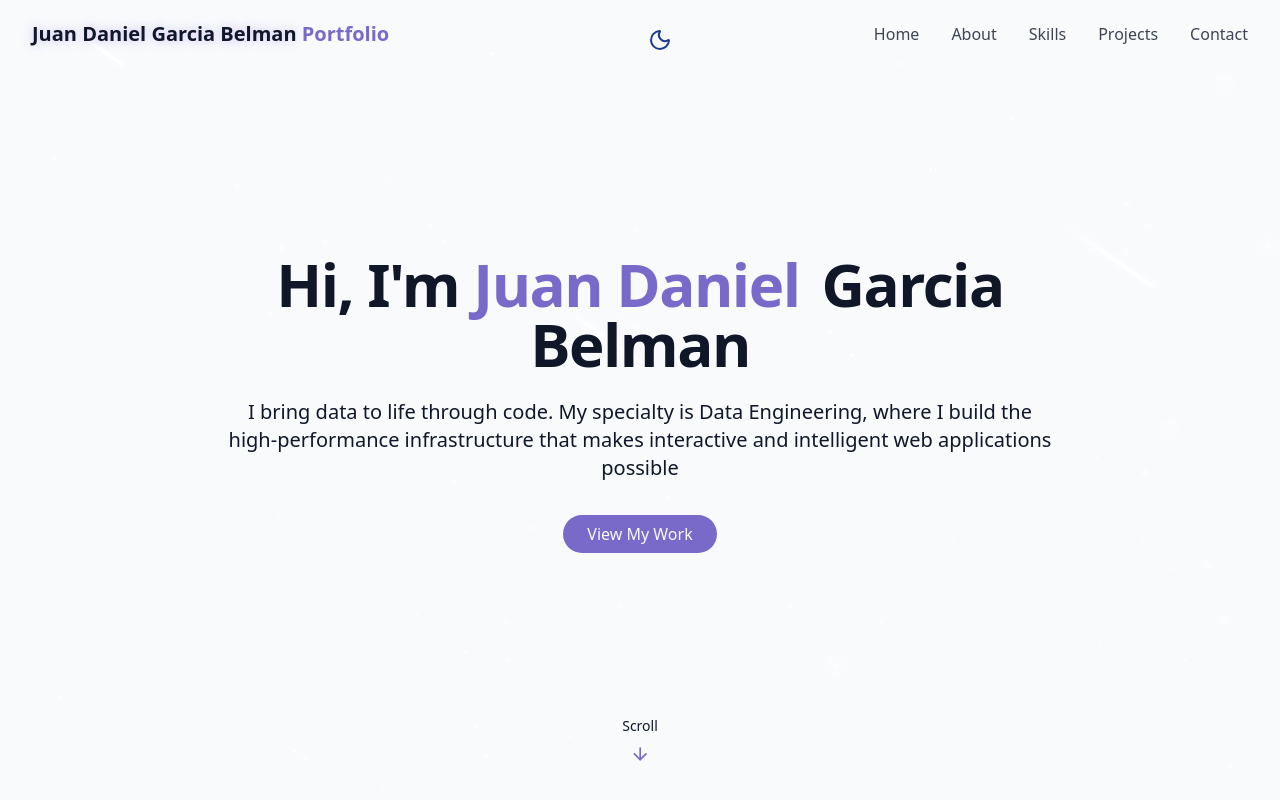
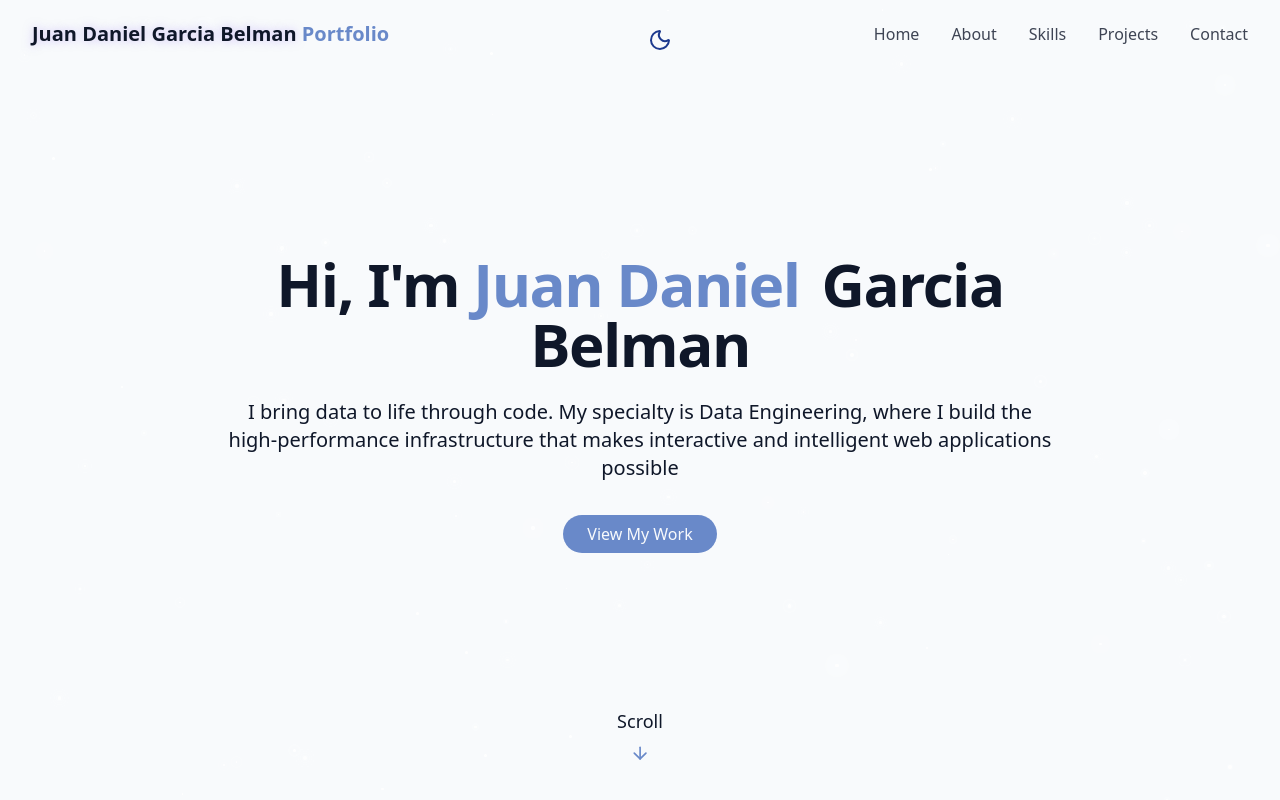
Before and after one commit to Daniel-jcVv/portfolio-web, a React (Vite) app: page / in a window 1280 px wide. Shown: the top 800 px of the page. Built offline with nearby package versions, Linux system fonts and the light colour scheme.

Commit message:
(feat): Modify color index.css and beahvier StarBackground.jsx

```diff
--- a/src/components/HeroSection.jsx
+++ b/src/components/HeroSection.jsx
@@ -36,7 +36,7 @@ export const HeroSection = () => {
       </div>
 
       <div className="absolute bottom-8 left-1/2 transform -translate-x-1/2 flex flex-col items-center animate-bounce">
-        <span className="text-sm text-muted-foreground mb-2"> Scroll </span>
+        <span className="text-lg text-muted-foreground mb-2"> Scroll </span>
         <ArrowDown className="h-5 w-5 text-primary" />
       </div>
     </section>
--- a/src/components/StarBackground.jsx
+++ b/src/components/StarBackground.jsx
@@ -82,8 +82,8 @@ export const StarBackground = () => {
                 key={meteor.id}
                 className="meteor animate-meteor"
                 style={{
-                    width: meteor.size * 50  + "px",
-                    height: meteor.size * 2 + "px",
+                    width: meteor.size   + "px",
+                    height: meteor.size  + "px",
                     left: meteor.x + "%",
                     top: meteor.y + "%",
                     animationDelay: meteor.delay,
--- a/src/index.css
+++ b/src/index.css
@@ -63,25 +63,25 @@
 }
 
 @layer base {
-  :root {
+  :root { /* light mode */
     --background: 210 40% 98%;
     --foreground: 222 47% 11%;
 
     --card: 0 0% 100%;
 
-    --primary: 250 47% 60%;
+    --primary: 220 47% 60%;
     --primary-foreground: 210 40% 98%;
 
     --border: 214 32% 91%;
   }
 
-  .dark {
+  .dark { /* dark mode */
     --background: 222 47% 4%;
     --foreground: 213 31% 91%;
 
     --card: 222 47% 8%;
 
-    --primary: 250 65% 65%;
+    --primary: 220 65% 65%;
     --primary-foreground: 213 31% 91%;
 
     --border: 217 33% 20%;
```
